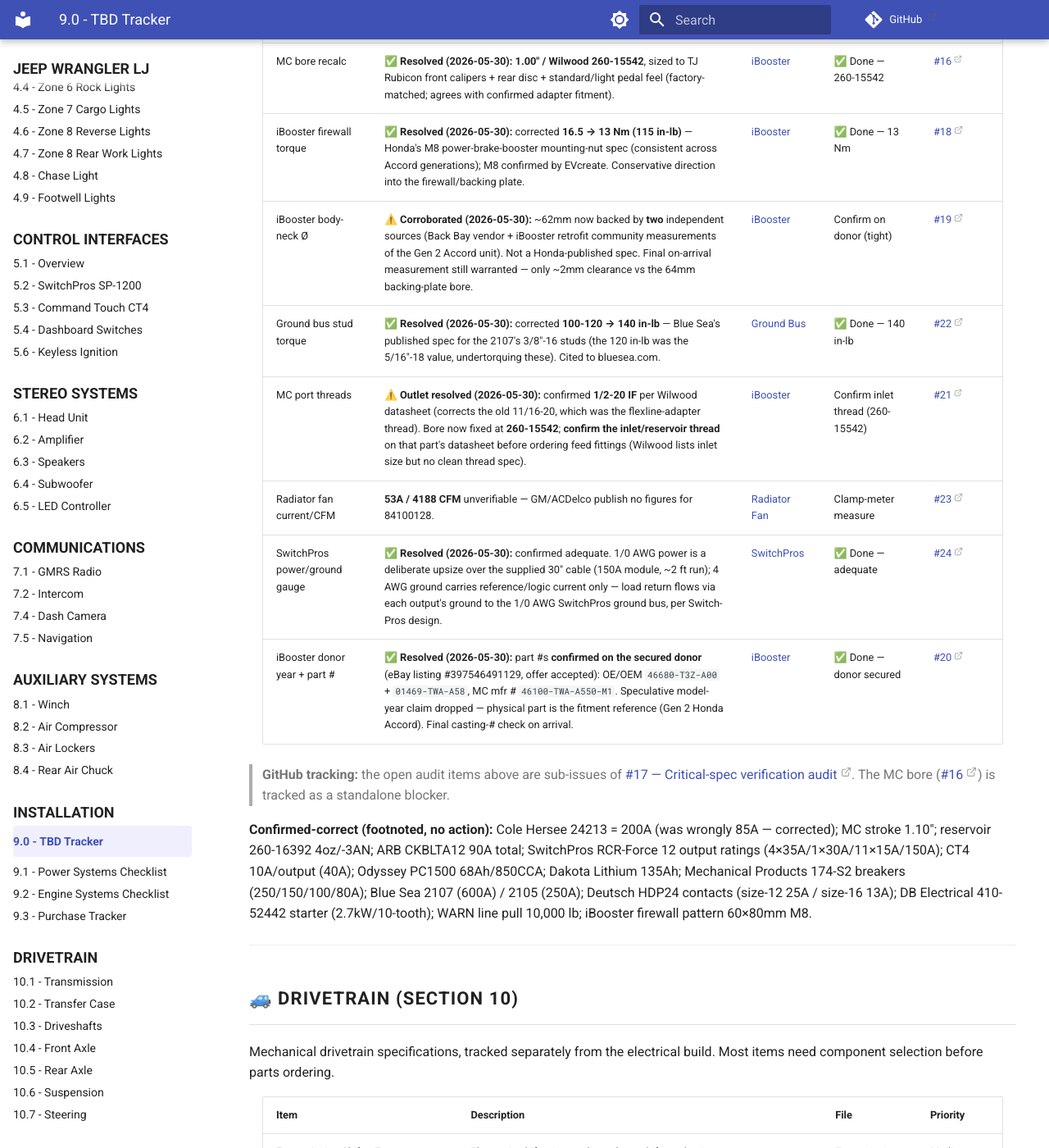
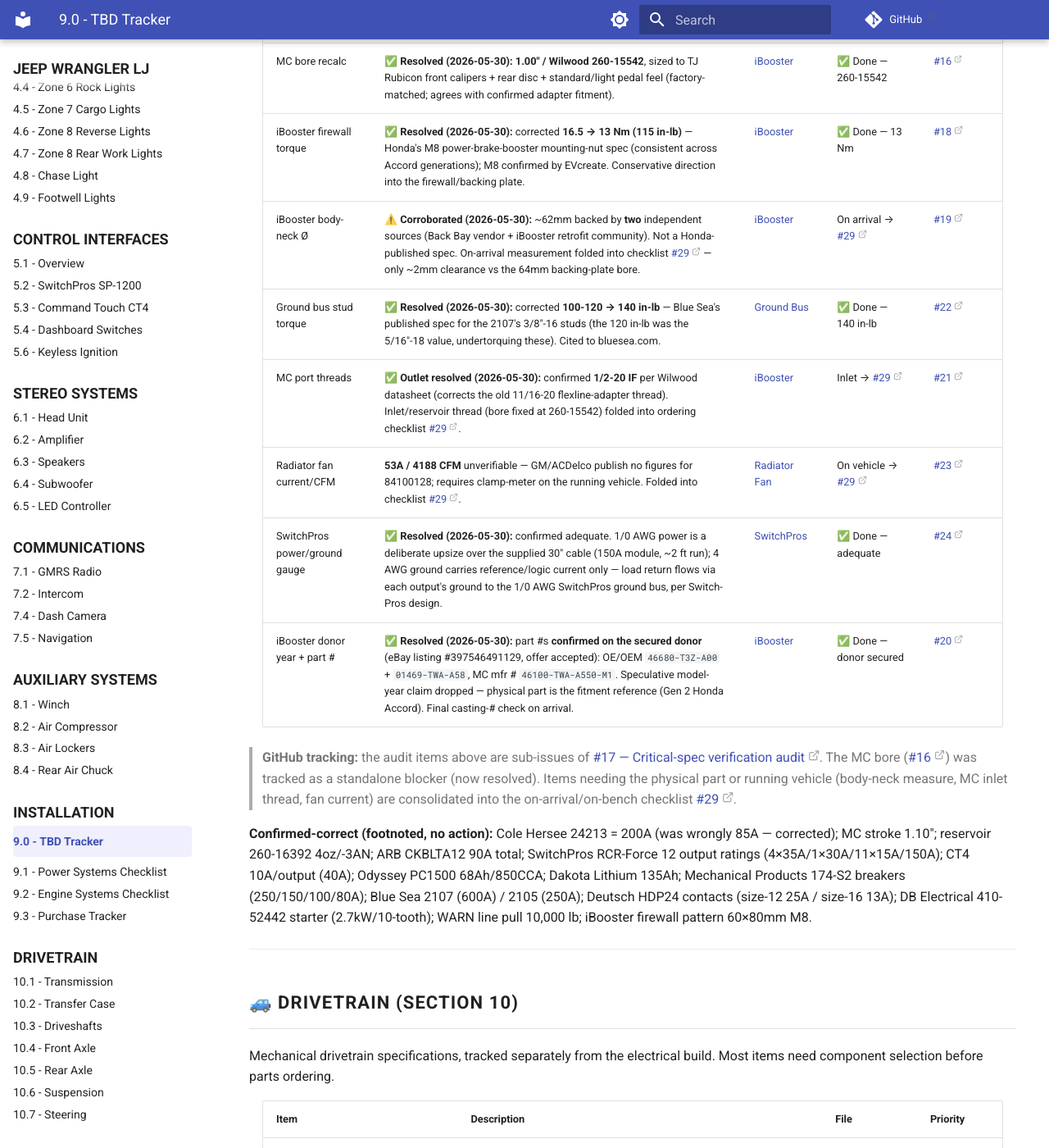
Before and after one commit to sob/drawings, an MkDocs documentation site: the page built from docs/jeep_lj/09-installation/00-tbd-tracker.md, in a window 1280 px wide and 1400 px high, scrolled down 4640 px. Shown: the whole window at 82% size. Built offline with MkDocs 1.6.1 and Material for MkDocs 9.7.7, drawn with Linux system fonts in a browser that asks for light colours; comment, search, counter and statistics services are not loaded.

Commit message:
docs(lj): consolidate on-arrival/on-bench audit items into checklist #29
Closed #19 (body-neck measure), #21 (MC inlet thread), and #23 (fan current)
in favor of a single on-arrival/on-bench verification checklist (#29) under
audit parent #17, since each needs the physical part in hand or the running
vehicle rather than research.

- TBD tracker audit rows for body-neck / MC ports / fan current now point to
  #29 for the remaining physical step; added [i29] link def and updated the
  GitHub-tracking note.

https://claude.ai/code/session_01FEqkj3fsBofzdESQE34tsx

```diff
--- a/docs/jeep_lj/09-installation/00-tbd-tracker.md
+++ b/docs/jeep_lj/09-installation/00-tbd-tracker.md
@@ -110,14 +110,14 @@ Findings from a source-validation pass over critical fab/order/wiring specs (per
 | Winch model + peak draw | ✅ **Resolved (2026-05-30):** model confirmed **WARN ZEON 10-S** (owner); VR EVO naming removed. Peak draw corrected to **409A** (WARN spec) throughout; 1/0 AWG retains margin. | [Winch][winch] | ✅ Done — Zeon 10-S / 409A | [PR #15][pr15] |
 | MC bore recalc | ✅ **Resolved (2026-05-30):** **1.00" / Wilwood 260-15542**, sized to TJ Rubicon front calipers + rear disc + standard/light pedal feel (factory-matched; agrees with confirmed adapter fitment). | [iBooster][ibooster] | ✅ Done — 260-15542 | [#16][i16] |
 | iBooster firewall torque | ✅ **Resolved (2026-05-30):** corrected **16.5 → 13 Nm (115 in-lb)** — Honda's M8 power-brake-booster mounting-nut spec (consistent across Accord generations); M8 confirmed by EVcreate. Conservative direction into the firewall/backing plate. | [iBooster][ibooster] | ✅ Done — 13 Nm | [#18][i18] |
-| iBooster body-neck Ø | ⚠️ **Corroborated (2026-05-30):** ~62mm now backed by **two** independent sources (Back Bay vendor + iBooster retrofit community measurements of the Gen 2 Accord unit). Not a Honda-published spec. Final on-arrival measurement still warranted — only ~2mm clearance vs the 64mm backing-plate bore. | [iBooster][ibooster] | Confirm on donor (tight) | [#19][i19] |
+| iBooster body-neck Ø | ⚠️ **Corroborated (2026-05-30):** ~62mm backed by **two** independent sources (Back Bay vendor + iBooster retrofit community). Not a Honda-published spec. On-arrival measurement folded into checklist [#29][i29] — only ~2mm clearance vs the 64mm backing-plate bore. | [iBooster][ibooster] | On arrival → [#29][i29] | [#19][i19] |
 | Ground bus stud torque | ✅ **Resolved (2026-05-30):** corrected **100-120 → 140 in-lb** — Blue Sea's published spec for the 2107's 3/8"-16 studs (the 120 in-lb was the 5/16"-18 value, undertorquing these). Cited to bluesea.com. | [Ground Bus][ground-bus] | ✅ Done — 140 in-lb | [#22][i22] |
-| MC port threads | ⚠️ **Outlet resolved (2026-05-30):** confirmed **1/2-20 IF** per Wilwood datasheet (corrects the old 11/16-20, which was the flexline-adapter thread). Bore now fixed at **260-15542**; **confirm the inlet/reservoir thread** on that part's datasheet before ordering feed fittings (Wilwood lists inlet size but no clean thread spec). | [iBooster][ibooster] | Confirm inlet thread (260-15542) | [#21][i21] |
-| Radiator fan current/CFM | **53A / 4188 CFM** unverifiable — GM/ACDelco publish no figures for 84100128. | [Radiator Fan][radiator-fan] | Clamp-meter measure | [#23][i23] |
+| MC port threads | ✅ **Outlet resolved (2026-05-30):** confirmed **1/2-20 IF** per Wilwood datasheet (corrects the old 11/16-20 flexline-adapter thread). Inlet/reservoir thread (bore fixed at 260-15542) folded into ordering checklist [#29][i29]. | [iBooster][ibooster] | Inlet → [#29][i29] | [#21][i21] |
+| Radiator fan current/CFM | **53A / 4188 CFM** unverifiable — GM/ACDelco publish no figures for 84100128; requires clamp-meter on the running vehicle. Folded into checklist [#29][i29]. | [Radiator Fan][radiator-fan] | On vehicle → [#29][i29] | [#23][i23] |
 | SwitchPros power/ground gauge | ✅ **Resolved (2026-05-30):** confirmed adequate. 1/0 AWG power is a deliberate upsize over the supplied 30" cable (150A module, ~2 ft run); 4 AWG ground carries reference/logic current only — load return flows via each output's ground to the 1/0 AWG SwitchPros ground bus, per Switch-Pros design. | [SwitchPros][switchpros] | ✅ Done — adequate | [#24][i24] |
 | iBooster donor year + part # | ✅ **Resolved (2026-05-30):** part #s **confirmed on the secured donor** (eBay listing #397546491129, offer accepted): OE/OEM `46680-T3Z-A00` + `01469-TWA-A58`, MC mfr # `46100-TWA-A550-M1`. Speculative model-year claim dropped — physical part is the fitment reference (Gen 2 Honda Accord). Final casting-# check on arrival. | [iBooster][ibooster] | ✅ Done — donor secured | [#20][i20] |
 
-> **GitHub tracking:** the open audit items above are sub-issues of [#17 — Critical-spec verification audit][i17]. The MC bore ([#16][i16]) is tracked as a standalone blocker.
+> **GitHub tracking:** the audit items above are sub-issues of [#17 — Critical-spec verification audit][i17]. The MC bore ([#16][i16]) was tracked as a standalone blocker (now resolved). Items needing the physical part or running vehicle (body-neck measure, MC inlet thread, fan current) are consolidated into the on-arrival/on-bench checklist [#29][i29].
 
 [pr15]: https://github.com/sob/drawings/pull/15
 [i16]: https://github.com/sob/drawings/issues/16
```
Also changed, not shown: other parts of docs/jeep_lj/09-installation/00-tbd-tracker.md (+1 -0 lines).
